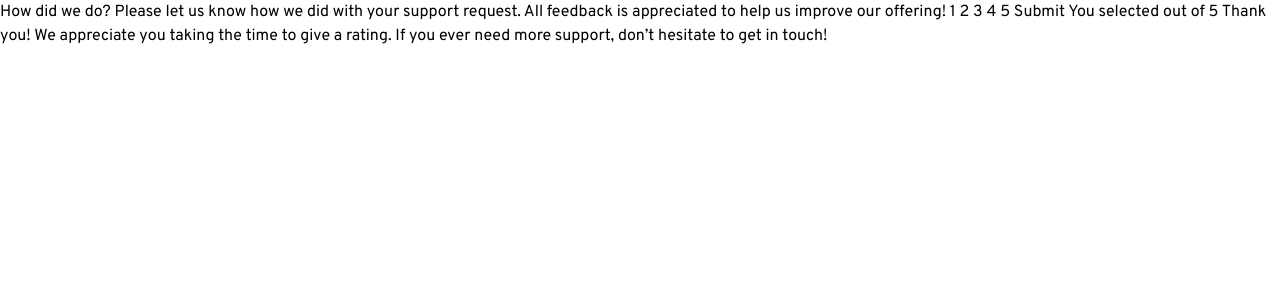
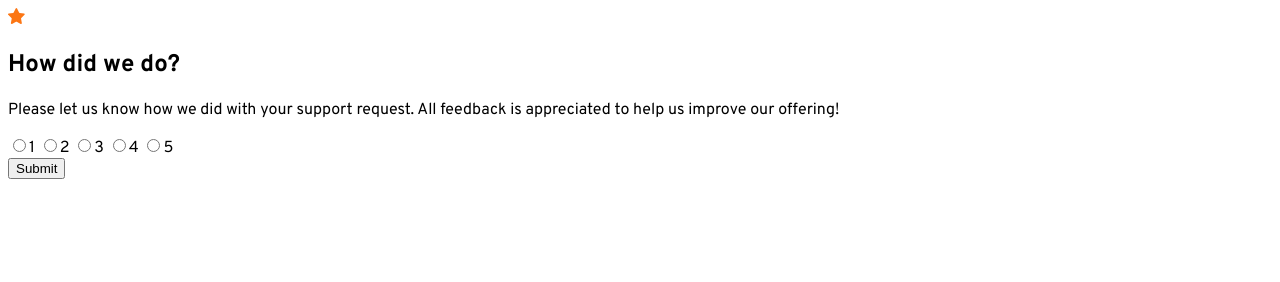
Before and after one commit to jyeharry/interactive-rating-component, a website built with Vite: page index.html in a window 1280 px wide. Built offline with nearby package versions, Linux system fonts and the light colour scheme.

Commit message:
Most html structure done

```diff
--- a/index.html
+++ b/index.html
@@ -11,33 +11,59 @@
   <link rel="preconnect" href="https://fonts.googleapis.com">
   <link rel="preconnect" href="https://fonts.gstatic.com" crossorigin>
   <link href="https://fonts.googleapis.com/css2?family=Overpass:ital,wght@0,100..900;1,100..900&display=swap" rel="stylesheet">
-  <link rel="stylesheet" href="./src/styles/reset.css">
   <link rel="stylesheet" href="./src/styles/style.css">
 </head>
 <body>
+    <main>
 
       <!-- Rating state start -->
 
-  How did we do?
+      <section class='card'>
+        <form class='stack'>
+          <div class='frame icon'>
+            <img src="/icon-star.svg" alt="A star">
+          </div>
 
+          <h1>How did we do?</h1>
+
+          <p>
             Please let us know how we did with your support request. All feedback is appreciated
             to help us improve our offering!
+          </p>
 
-  1 2 3 4 5
+          <div>
+            <input type='radio' name='rating'>1</input>
+            <input type='radio' name='rating'>2</input>
+            <input type='radio' name='rating'>3</input>
+            <input type='radio' name='rating'>4</input>
+            <input type='radio' name='rating'>5</input>
+          </div>
 
-  Submit
+          <button type='submit' class='btn'>Submit</button>
+        </form>
+      </section>
 
       <!-- Rating state end -->
+      <br>
+      <br>
+      <br>
+      <br>
+      <br>
+      <!-- Thank you state start -->
+      <section class='card stack' style='display: none;'>
+        <img src="/illustration-thank-you.svg" alt="Thank you">
 
-  <!-- Thank you state start -->
+        <p>You selected <!-- Add rating here --> out of 5</p>
 
-  You selected <!-- Add rating here --> out of 5
+        <h1>Thank you!</h1>
 
-  Thank you!
-
+        <p>
           We appreciate you taking the time to give a rating. If you ever need more support,
           don’t hesitate to get in touch!
+        </p>
+      </section>
 
       <!-- Thank you state end -->
+    </main>
 </body>
 </html>
```
Lines whose indentation alone changed are shown as unchanged.
